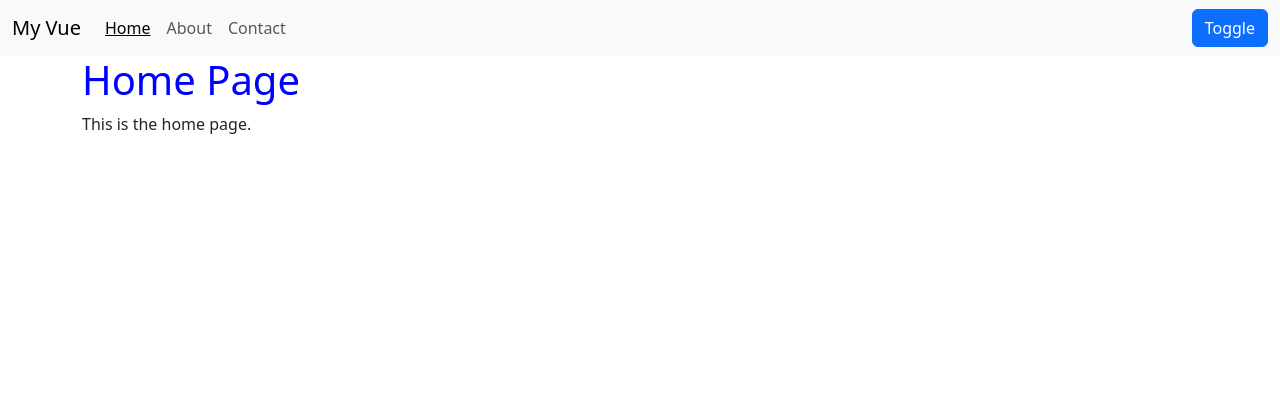
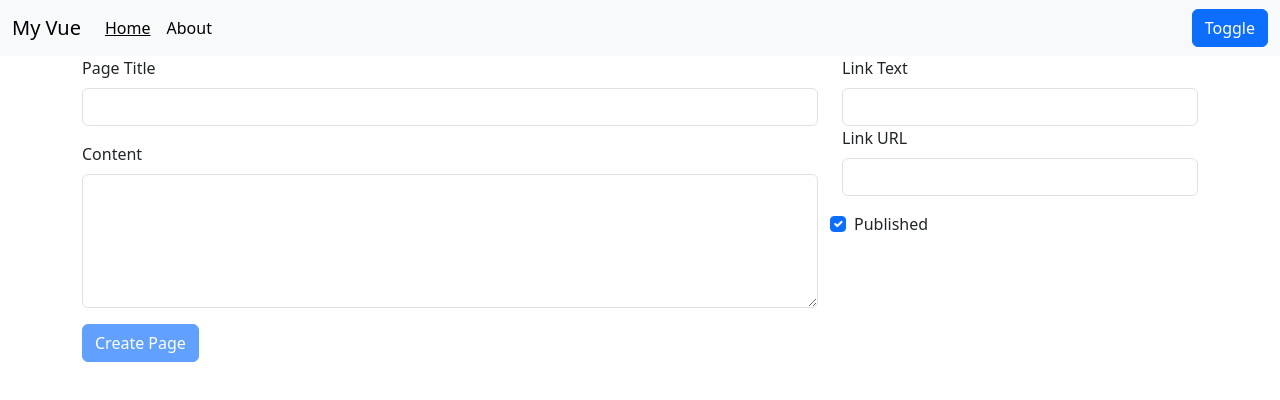
Before and after one commit to jndlansh/vuejs, a Vue app: page / in a window 1280 px wide. Shown: the top 400 px of the page. Built offline with nearby package versions, Linux system fonts and the light colour scheme.

Commit message:
handling forms

```diff
--- a/public/pages.json
+++ b/public/pages.json
@@ -2,16 +2,19 @@
   {
     "link": { "text": "Home", "href": "index.html" },
     "pageTitle": "Home Page",
-    "content": "This is the home page."
+    "content": "This is the home page.",
+    "published" : true
   },
   {
     "link": { "text": "About", "href": "about.html" },
     "pageTitle": "About Page",
-    "content": "This is the about page."
+    "content": "This is the about page.",
+    "published" : true
   },
   {
     "link": { "text": "Contact", "href": "contact.html" },
     "pageTitle": "Contact Page",
-    "content": "This is the contact page."
+    "content": "This is the contact page.",
+    "published" : false
   }
 ]
--- a/src/App.vue
+++ b/src/App.vue
@@ -4,17 +4,22 @@
     :activePage="activePage"
     :nav-link-click="(index) => (activePage = index)"
   ></navbar>
-  <page-viewer v-if="pages.length > 0" :page="pages[activePage]"></page-viewer>
+
+  <!-- <page-viewer v-if="pages.length > 0" :page="pages[activePage]"></page-viewer> -->
+
+  <create-page :page-created="pageCreated"></create-page>
 </template>
 
 <script>
-import PageViewer from "./components/PageViewer.vue";
+// import PageViewer from "./components/PageViewer.vue";
 import Navbar from "./components/Navbar.vue";
+import CreatePage from "./components/CreatePage.vue";
 
 export default {
   components: {
-    PageViewer,
+    // PageViewer,
     Navbar,
+    CreatePage
   },
   created() {
     this.getPages();
@@ -32,6 +37,9 @@ export default {
 
       this.pages = data;
     },
+    pageCreated(pageObj) {
+        this.pages.push(pageObj);
+    }
   },
 };
 </script>
--- /dev/null
+++ b/src/components/CreatePage.vue
@@ -0,0 +1,87 @@
+<template>
+    <form action="" class="container mb-3">
+        <div class="row">
+            <div class="col-md-8">
+                <div class="mb-3">
+                    <label for="" class="form-label"> Page Title </label>
+                    <input type="text" class="form-control" v-model="pageTitle" />
+                </div>
+                <div class="mb-3">
+                    <label for="" class="form-label"> Content </label>
+                    <textarea type="text" class="form-control" rows="5" v-model="content"></textarea>
+                </div>
+            </div>
+
+            <div class="col">
+                <div class="mb">
+                    <label for="" class="form-label"> Link Text </label>
+                    <input type="text" class="text form-control" v-model="linkText" />
+                </div>
+                <div class="mb-3">
+                    <label for="" class="form-label"> Link URL </label>
+                    <input type="text" class="form-control" v-model="linkUrl" />
+                </div>
+                <div class="row mb-3">
+                    <div class="form-check">
+                        <input class="form-check-input" type="checkbox" v-model="published" />
+                        <label for="gridCheck1" class="form-check-label">Published</label>
+                    </div>
+                </div>
+            </div>
+        </div>
+
+        <div class="mb-3">
+            <button class="btn btn-primary" :disabled="isFormInvalid" @click.prevent="submitForm">
+                Create Page
+            </button>
+        </div>
+    </form>
+</template>
+<script>
+export default {
+    name: "CreatePage",
+    props: ["pageCreated"],
+    computed: {
+        isFormInvalid() {
+            return !this.pageTitle || !this.content || !this.linkText || !this.linkUrl
+        }
+    },
+    data() {
+        return {
+            pageTitle: "",
+            content: "",
+            linkText: "",
+            linkUrl: "",
+            published: true
+        };
+    },
+    methods: {
+        submitForm() {
+            if (
+                !this.pageTitle ||
+                !this.content ||
+                !this.linkText ||
+                !this.linkUrl
+            ) {
+                alert("Please fill in all fields");
+                return;
+            }
+            this.pageCreated({
+                pageTitle: this.pageTitle,
+                content: this.content,
+                link: {
+                    text: this.linkText,
+                    url: this.linkUrl,
+                },
+                published: this.published,
+            });
+            this.pageTitle = "";
+            this.content = "";
+            this.linkText = "";
+            this.linkUrl = "";
+            this.published = true;
+        },
+    },
+
+};
+</script>
--- a/src/components/Navbar.vue
+++ b/src/components/Navbar.vue
@@ -1,12 +1,15 @@
 <template>
-    <nav :class="['navbar-${theme}', `bg-${theme}`, `navbar`, `navbar-expand-lg`]">
+  <nav
+    :class="['navbar-${theme}', `bg-${theme}`, `navbar`, `navbar-expand-lg`]"
+  >
     <div class="container-fluid">
-            <a class="navbar-brand" href="#">My Vue</a>
+      <a class="navbar-brand" :class="[theme === 'dark' ? 'text-light' : 'text-dark']" href="#">My Vue</a>
       <ul class="navbar-nav me-auto mb-2 mb-lg-0">
-                <li v-for="(page, index) in pages" class="nav-item" :key="index">
+        <li v-for="(page, index) in publishedPages" class="nav-item" :key="index">
           <navbar-link
             :page="page"
             :isActive="activePage === index"
+            :theme="theme"
             @click.prevent="navLinkClick(index)"
           ></navbar-link>
         </li>
@@ -21,26 +24,54 @@
 </template>
 
 <script>
-import NavbarLink from './NavbarLink.vue';
+import NavbarLink from "./NavbarLink.vue";
 export default {
   components: {
-        NavbarLink
+    NavbarLink,
   },
-    name: 'NavBar',
-    props: ['pages', 'activePage', 'navLinkClick'],
+  name: "NavBar",
+  created(){
+    this.getThemeSettings();
+  },
+  computed:{
+    publishedPages(){
+        return this.pages.filter(page => page.published);
+    }
+  },
+  props: ["pages", "activePage", "navLinkClick"],
   data() {
     return {
-            theme: 'light',
-        }
+      theme: "light",
+    };
   },
   methods: {
     changeTheme() {
-            let theme = 'light';
-            if (this.theme === 'light') {
-                theme = 'dark';
+      let theme = "light";
+      if (this.theme === "light") {
+        theme = "dark";
       }
       this.theme = theme;
+      this.storeThemeSettings();
+    },
+    storeThemeSettings(){
+        localStorage.setItem("theme", this.theme);
+    },
+    getThemeSettings(){
+        let theme = localStorage.getItem("theme");
+        if(theme){
+            this.theme = theme;
         }
+    },
 }
+};
+</script>
+
+<style scoped>
+.text-light {
+    color: #ffffff !important;
 }
-</script>
+
+.text-dark {
+    color: #000000 !important;
+}
+</style>
--- a/src/components/NavbarLink.vue
+++ b/src/components/NavbarLink.vue
@@ -10,12 +10,14 @@
 
 <script>
 export default{
-    props: ['page', 'isActive'],
+    props: ['page', 'isActive', 'theme'],
     computed: {
         activeClasses(){
             return {
                 active: this.isActive,
-                emphasize: this.isActive
+                emphasize: this.isActive,
+                'text-light': this.theme === 'dark',
+                'text-dark': this.theme === 'light'
             };
         }
     }
@@ -26,4 +28,12 @@ export default{
 .emphasize {
     text-decoration: underline !important;
 }
+
+.text-light {
+    color: #ffffff !important;
+}
+
+.text-dark {
+    color: #000000 !important;
+}
 </style>
```
Lines whose indentation alone changed are shown as unchanged.
